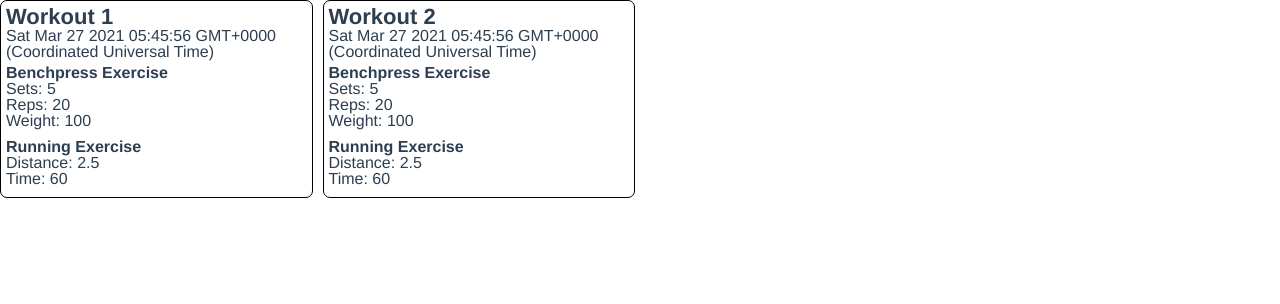
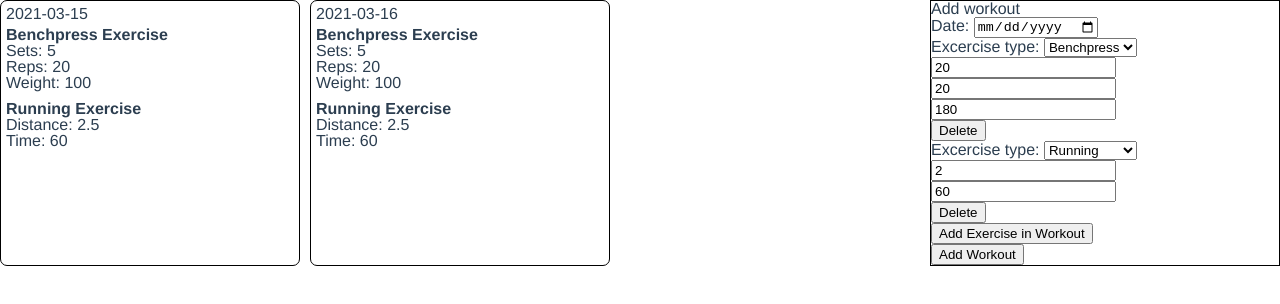
Before and after one commit to bingland/vue-exercise-dgm3780, a Vue app: page / in a window 1280 px wide. Shown: the top 304 px of the page. Built offline with nearby package versions, Linux system fonts and the light colour scheme.

Commit message:
AddWorkout component functional

```diff
--- a/src/App.vue
+++ b/src/App.vue
@@ -3,9 +3,7 @@
     <div class="workoutGrid">
       <workout-card v-for="(workout, index) in workouts" :key="index" :workout="workout" />
     </div>
-    <div class="addWorkoutArea">
-
-    </div>
+    <add-workout-area @add:workout="addWorkout" />
   </div>
 </template>
 
@@ -23,18 +21,19 @@
 import '@/reset.css'
 
 import WorkoutCard from './components/WorkoutCard.vue'
+import AddWorkoutArea from './components/AddWorkoutArea.vue'
 
 export default {
   name: 'App',
   components: {
-    WorkoutCard
+    WorkoutCard,
+    AddWorkoutArea
   },
   data() {
     return {
       workouts: [
         {
-          name: 'Workout 1',
-          date: new Date(),
+          date: '2021-03-15',
           exercises: [
             {
               type: 'benchpress', // types: running, bench press, custom?
@@ -52,8 +51,7 @@ export default {
           ]
         },
         {
-          name: 'Workout 2',
-          date: new Date(),
+          date: '2021-03-16',
           exercises: [
             {
               type: 'benchpress', // types: running, bench press, custom?
@@ -74,7 +72,11 @@ export default {
     }
   },
   methods: {
-
+    addWorkout (newWorkout) {
+      console.log('Adding workout...')
+      console.log(newWorkout)
+      this.workouts.push(newWorkout)
+    }
   }
 }
 </script>
@@ -85,19 +87,19 @@ export default {
   -webkit-font-smoothing: antialiased;
   -moz-osx-font-smoothing: grayscale;
   color: #2c3e50;
+  display: grid;
+  grid-template-columns: auto 350px;
+  grid-gap: 10px;
 }
 .workoutGrid {
   display: grid;
-  grid-template-columns: repeat(4, 1fr);
+  grid-template-columns: repeat(3, 1fr);
   grid-gap: 10px;
 }
-@media only screen and (max-width: 900px) {
-  .workoutGrid { grid-template-columns: repeat(3, 1fr); }
-}
-@media only screen and (max-width: 700px) {
+@media only screen and (max-width: 1200px) {
   .workoutGrid { grid-template-columns: repeat(2, 1fr); }
 }
-@media only screen and (max-width: 550px) {
+@media only screen and (max-width: 950px) {
   .workoutGrid { grid-template-columns: repeat(1, 1fr); }
 }
 </style>
--- /dev/null
+++ b/src/components/AddWorkoutArea.vue
@@ -0,0 +1,103 @@
+<template>
+  <div class="AddWorkoutArea">
+    <h1>Add workout</h1>
+
+    <form @submit.prevent="formSubmit">
+      <label for="workoutDate">Date: </label>
+      <input v-model="date" type="date" name="workoutDate">
+      <div class="exerciseList">
+        <div class="exerciseItem" v-for="(exercise, index) in exercises" :key="index" >
+          <label for="exerciseSelect">Excercise type: </label>
+          <select v-model="exercise.type" name="exerciseSelect">
+            <option value="benchpress">Benchpress</option>
+            <option value="running">Running</option>
+          </select>
+          <div v-if="exercise.type === 'benchpress'" class="benchpressAdd exerciseItemParams">
+            <input v-model="exercise.sets" placeholder="Sets" type="text" required>
+            <input v-model="exercise.reps" placeholder="Reps" type="text" required>
+            <input v-model="exercise.weight" placeholder="Weight" type="text" required>
+          </div>
+          <div v-if="exercise.type === 'running'" class="runningAdd exerciseItemParams">
+            <input v-model="exercise.distance" placeholder="Distance" type="text" required>
+            <input v-model="exercise.time" placeholder="Time" type="text" required>
+          </div>
+          <button type="button" @click="deleteWorkout(index)">Delete</button>
+        </div>
+        <button type="button" @click="addWorkout">Add Exercise in Workout</button>
+
+      </div>
+
+      <button type="submit">Add Workout</button>
+    </form>
+  </div>
+</template>
+
+<script>
+export default {
+  name: 'AddWorkoutArea',
+  data() {
+    return {
+      date: null,
+      exercises: [
+        {
+          type: 'benchpress',
+          sets: 20,
+          reps: 20,
+          weight: 180
+        },
+        {
+          type: 'running',
+          distance: 2,
+          time: 60
+        }
+      ]
+    }
+  },
+  methods: {
+    formSubmit () {
+      this.$emit('add:workout', this.filteredWorkout)
+      this.exercises = [{ type:'benchpress' }]
+    },
+    addWorkout () {
+      console.log('addWorkout')
+      this.exercises.push({type:'benchpress'})
+    },
+    deleteWorkout (index) {
+      console.log(index)
+      this.exercises.splice(index, 1)
+    }
+  },
+  computed: {
+    filteredWorkout: function () {
+      // returns the exercise object without unneeded fields for it's type
+      return {
+        date: this.date,
+        exercises: this.exercises.map(exercise => {
+          if (exercise.type === 'benchpress') {
+            return {
+              type: exercise.type,
+              sets: exercise.sets,
+              reps: exercise.reps,
+              weight: exercise.weight
+            }
+          }
+          else if (exercise.type === 'running') {
+            return {
+              type: exercise.type,
+              distance: exercise.distance,
+              time: exercise.time
+            }
+          }
+          return false
+        })
+      }
+    }
+  }
+}
+</script>
+
+<style scoped>
+.AddWorkoutArea {
+  border: 1px solid black;
+}
+</style>
--- a/src/components/WorkoutCard.vue
+++ b/src/components/WorkoutCard.vue
@@ -1,6 +1,5 @@
 <template>
   <div class="WorkoutCard">
-    <h1 class="workoutCardTitle">{{workout.name}}</h1>
     <p>{{workout.date}}</p>
     <div class="workoutInfo">
       <div class="workoutExercise" v-for="(exercise, index) in workout.exercises" :key="index">
```
